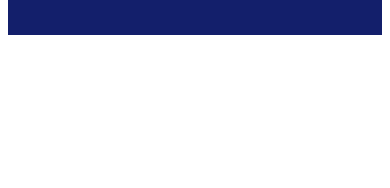
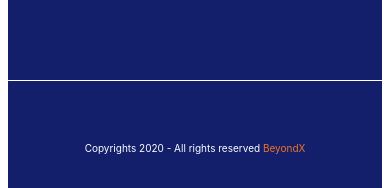
Before and after one commit to lokeshvelayudahm/beyondx.in, a plain HTML site: page public/index.html in a window 390 px wide. Shown: the part 5164-5352 px from the top of the page. Before the commit the page ends 5199 px from the top, so only its background shows below. Drawn offline with nearby package versions, Linux system fonts and the light colour scheme.

Commit message:
added copy right

```diff
--- a/public/css/footer.module.css
+++ b/public/css/footer.module.css
@@ -68,7 +68,7 @@
 
 
 .Line{
-    padding-left: 2rem;
+    padding-left: 5rem;
     padding-top: 2rem;
     margin-bottom: 50px;
     overflow: hidden;
@@ -77,7 +77,9 @@
 .copy-right{
     color: white;
     margin-bottom: 2rem;
+    margin-top: 2rem;
     overflow: hidden;
+    text-align: center;
 }
 
 @media only screen and (max-width: 600px) {
@@ -140,4 +142,12 @@
         width: 100%;
     }
 
+    .Line{
+        padding-left: 0rem;
+        padding-top: 2rem;
+        margin-bottom: 50px;
+        overflow: hidden;
+    }
+
+
 }
--- a/public/index.html
+++ b/public/index.html
@@ -352,6 +352,14 @@
                         </div>
 
                     </div>
+                        <div class="col">
+                            <div class="Line">
+                                <img src="./svgs/Line 11.svg" alt="">
+                            </div>
+                                    <div class="copy-right">
+                                        Copyrights 2020 - All rights reserved <span style="color: #F07229">BeyondX</span>
+                                    </div>
+                        </div>
                 </section>
 
               </div>
```
